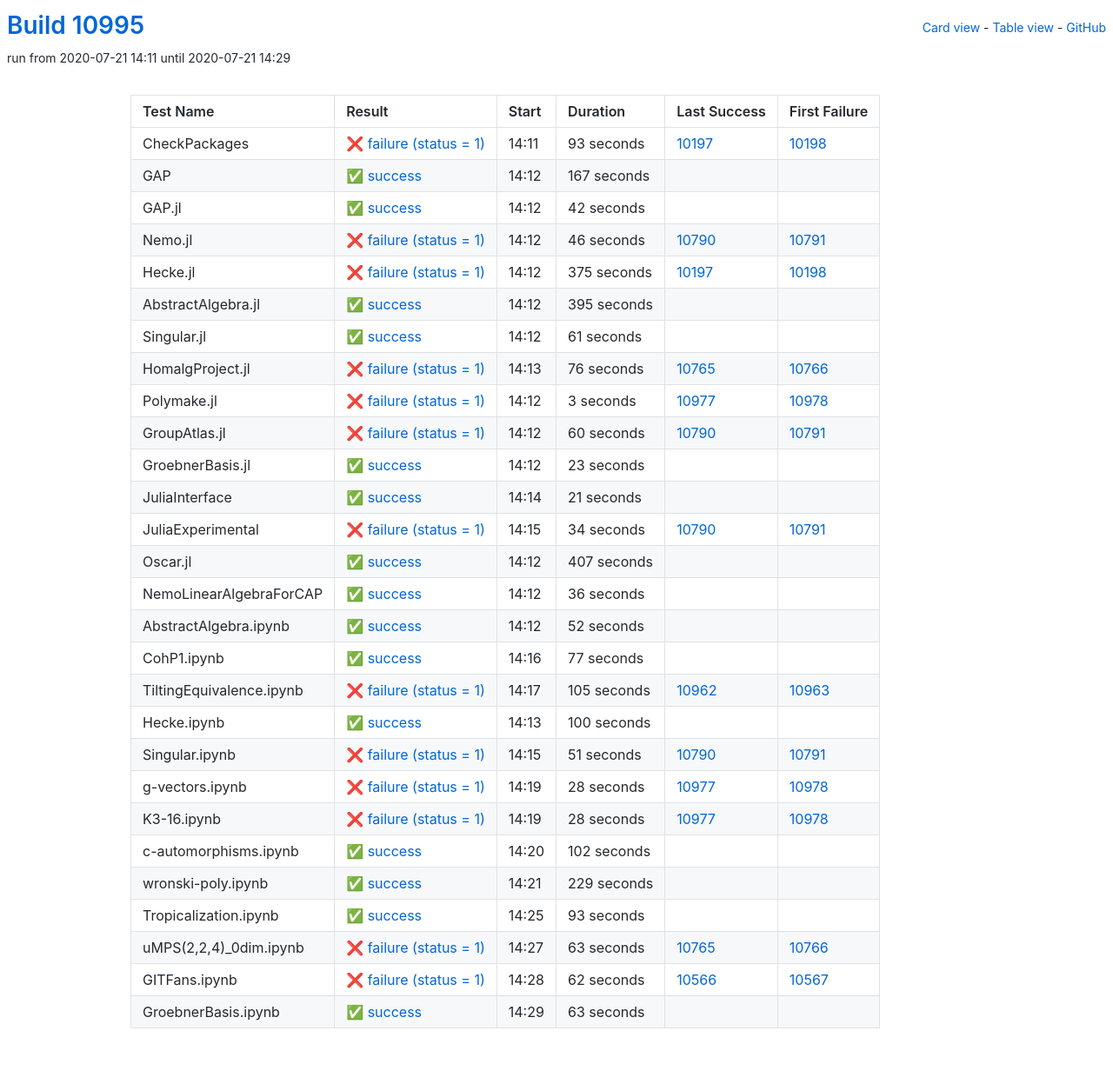
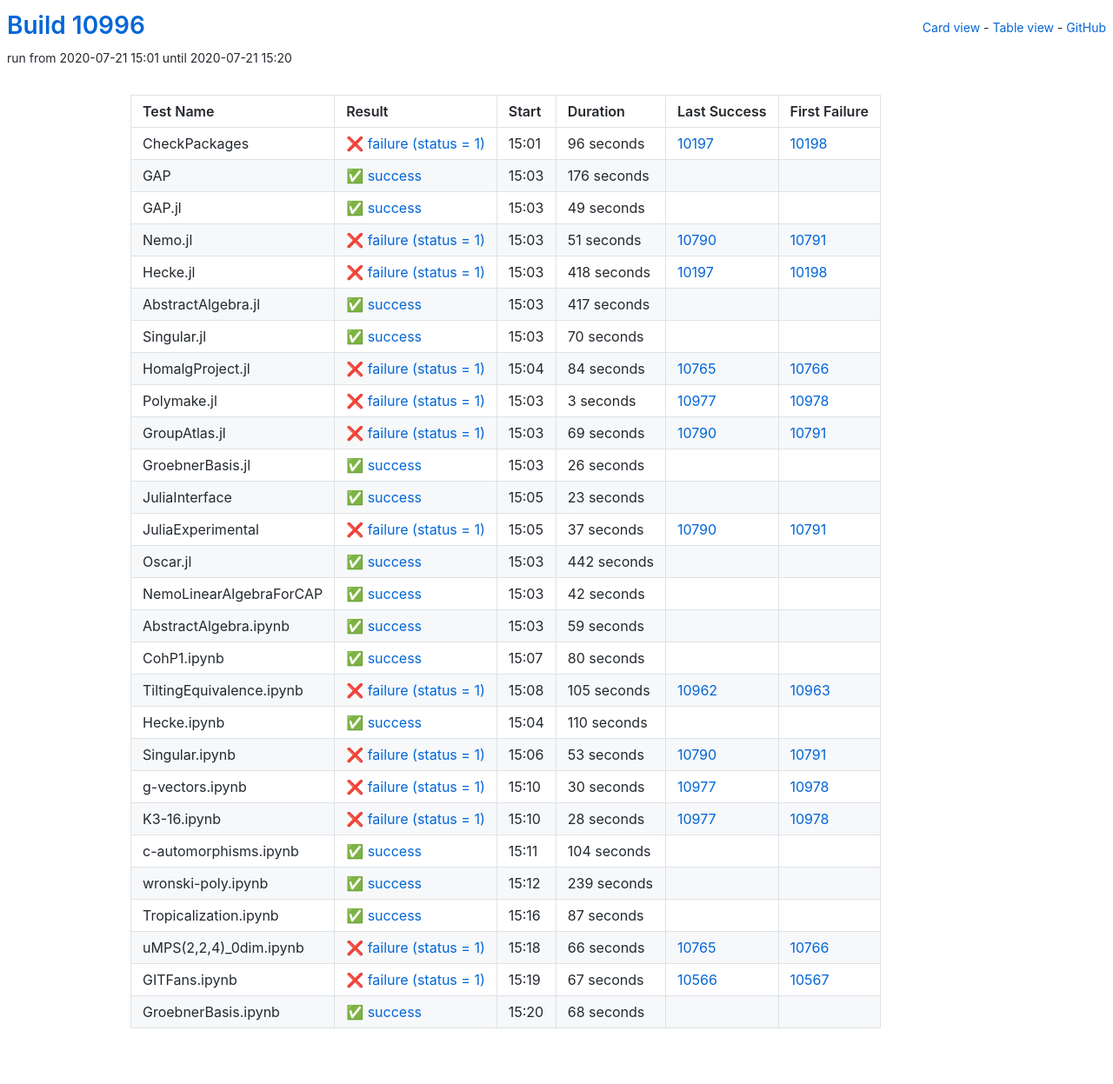
Before and after one commit to oscar-system/oscar-ci-status, a Jekyll site: the page built from table.html, in a window 1280 px wide. Shown: the whole page at 87% size. Built offline with Jekyll 4.4.1, drawn with Linux system fonts in a browser that asks for light colours.

Commit message:
Build #10996

```diff
--- a/_data/ci.yml
+++ b/_data/ci.yml
@@ -1,6 +1,6 @@
 ---
-build: 10995
-build_url: https://oscarci.mathematik.uni-kl.de/job/oscar/10995/
+build: 10996
+build_url: https://oscarci.mathematik.uni-kl.de/job/oscar/10996/
 job: oscar
 organization: oscar-system
 repo: oscar-ci-status
@@ -8,104 +8,104 @@ repourl: https://github.com/oscar-system/oscar-ci-status
 tests:
 - name: CheckPackages
   id: checkpackages
-  log: https://oscarci.mathematik.uni-kl.de/job/oscar/10995/artifact/logs/build-10995/CheckPackages.log
-  start: 2020-07-21 14:11
+  log: https://oscarci.mathematik.uni-kl.de/job/oscar/10996/artifact/logs/build-10996/CheckPackages.log
+  start: 2020-07-21 15:01
   success: false
   exitcode: 1
   status: failure
-  duration: 93
+  duration: 96
   last_success: 10197
   last_success_url: https://oscarci.mathematik.uni-kl.de/job/oscar/10197/
   first_failure: 10198
   first_failure_url: https://oscarci.mathematik.uni-kl.de/job/oscar/10198/
 - name: GAP
   id: gap
-  log: https://oscarci.mathematik.uni-kl.de/job/oscar/10995/artifact/logs/build-10995/GAP.log
-  start: 2020-07-21 14:12
+  log: https://oscarci.mathematik.uni-kl.de/job/oscar/10996/artifact/logs/build-10996/GAP.log
+  start: 2020-07-21 15:03
   success: true
   exitcode: 0
   status: success
-  duration: 167
+  duration: 176
   last_success: false
   last_success_url:
   first_failure: false
   first_failure_url:
 - name: GAP.jl
   id: gap-jl
-  log: https://oscarci.mathematik.uni-kl.de/job/oscar/10995/artifact/logs/build-10995/GAP.jl.log
-  start: 2020-07-21 14:12
+  log: https://oscarci.mathematik.uni-kl.de/job/oscar/10996/artifact/logs/build-10996/GAP.jl.log
+  start: 2020-07-21 15:03
   success: true
   exitcode: 0
   status: success
-  duration: 42
+  duration: 49
   last_success: false
   last_success_url:
   first_failure: false
   first_failure_url:
 - name: Nemo.jl
   id: nemo-jl
-  log: https://oscarci.mathematik.uni-kl.de/job/oscar/10995/artifact/logs/build-10995/Nemo.jl.log
-  start: 2020-07-21 14:12
+  log: https://oscarci.mathematik.uni-kl.de/job/oscar/10996/artifact/logs/build-10996/Nemo.jl.log
+  start: 2020-07-21 15:03
   success: false
   exitcode: 1
   status: failure
-  duration: 46
+  duration: 51
   last_success: 10790
   last_success_url: https://oscarci.mathematik.uni-kl.de/job/oscar/10790/
   first_failure: 10791
   first_failure_url: https://oscarci.mathematik.uni-kl.de/job/oscar/10791/
 - name: Hecke.jl
   id: hecke-jl
-  log: https://oscarci.mathematik.uni-kl.de/job/oscar/10995/artifact/logs/build-10995/Hecke.jl.log
-  start: 2020-07-21 14:12
+  log: https://oscarci.mathematik.uni-kl.de/job/oscar/10996/artifact/logs/build-10996/Hecke.jl.log
+  start: 2020-07-21 15:03
   success: false
   exitcode: 1
   status: failure
-  duration: 375
+  duration: 418
   last_success: 10197
   last_success_url: https://oscarci.mathematik.uni-kl.de/job/oscar/10197/
   first_failure: 10198
   first_failure_url: https://oscarci.mathematik.uni-kl.de/job/oscar/10198/
 - name: AbstractAlgebra.jl
   id: abstractalgebra-jl
-  log: https://oscarci.mathematik.uni-kl.de/job/oscar/10995/artifact/logs/build-10995/AbstractAlgebra.jl.log
-  start: 2020-07-21 14:12
+  log: https://oscarci.mathematik.uni-kl.de/job/oscar/10996/artifact/logs/build-10996/AbstractAlgebra.jl.log
+  start: 2020-07-21 15:03
   success: true
   exitcode: 0
   status: success
-  duration: 395
+  duration: 417
   last_success: false
   last_success_url:
   first_failure: false
   first_failure_url:
 - name: Singular.jl
   id: singular-jl
-  log: https://oscarci.mathematik.uni-kl.de/job/oscar/10995/artifact/logs/build-10995/Singular.jl.log
-  start: 2020-07-21 14:12
+  log: https://oscarci.mathematik.uni-kl.de/job/oscar/10996/artifact/logs/build-10996/Singular.jl.log
+  start: 2020-07-21 15:03
   success: true
   exitcode: 0
   status: success
-  duration: 61
+  duration: 70
   last_success: false
   last_success_url:
   first_failure: false
   first_failure_url:
 - name: HomalgProject.jl
   id: homalgproject-jl
-  log: https://oscarci.mathematik.uni-kl.de/job/oscar/10995/artifact/logs/build-10995/HomalgProject.jl.log
-  start: 2020-07-21 14:13
+  log: https://oscarci.mathematik.uni-kl.de/job/oscar/10996/artifact/logs/build-10996/HomalgProject.jl.log
+  start: 2020-07-21 15:04
   success: false
   exitcode: 1
   status: failure
-  duration: 76
+  duration: 84
   last_success: 10765
   last_success_url: https://oscarci.mathematik.uni-kl.de/job/oscar/10765/
   first_failure: 10766
   first_failure_url: https://oscarci.mathematik.uni-kl.de/job/oscar/10766/
 - name: Polymake.jl
   id: polymake-jl
-  log: https://oscarci.mathematik.uni-kl.de/job/oscar/10995/artifact/logs/build-10995/Polymake.jl.log
-  start: 2020-07-21 14:12
+  log: https://oscarci.mathematik.uni-kl.de/job/oscar/10996/artifact/logs/build-10996/Polymake.jl.log
+  start: 2020-07-21 15:03
   success: false
   exitcode: 1
   status: failure
@@ -116,20 +116,32 @@ tests:
   first_failure_url: https://oscarci.mathematik.uni-kl.de/job/oscar/10978/
 - name: GroupAtlas.jl
   id: groupatlas-jl
-  log: https://oscarci.mathematik.uni-kl.de/job/oscar/10995/artifact/logs/build-10995/GroupAtlas.jl.log
-  start: 2020-07-21 14:12
+  log: https://oscarci.mathematik.uni-kl.de/job/oscar/10996/artifact/logs/build-10996/GroupAtlas.jl.log
+  start: 2020-07-21 15:03
   success: false
   exitcode: 1
   status: failure
-  duration: 60
+  duration: 69
   last_success: 10790
   last_success_url: https://oscarci.mathematik.uni-kl.de/job/oscar/10790/
   first_failure: 10791
   first_failure_url: https://oscarci.mathematik.uni-kl.de/job/oscar/10791/
 - name: GroebnerBasis.jl
   id: groebnerbasis-jl
-  log: https://oscarci.mathematik.uni-kl.de/job/oscar/10995/artifact/logs/build-10995/GroebnerBasis.jl.log
-  start: 2020-07-21 14:12
+  log: https://oscarci.mathematik.uni-kl.de/job/oscar/10996/artifact/logs/build-10996/GroebnerBasis.jl.log
+  start: 2020-07-21 15:03
+  success: true
+  exitcode: 0
+  status: success
+  duration: 26
+  last_success: false
+  last_success_url:
+  first_failure: false
+  first_failure_url:
+- name: JuliaInterface
+  id: juliainterface
+  log: https://oscarci.mathematik.uni-kl.de/job/oscar/10996/artifact/logs/build-10996/JuliaInterface.log
+  start: 2020-07-21 15:05
   success: true
   exitcode: 0
   status: success
@@ -138,82 +150,70 @@ tests:
   last_success_url:
   first_failure: false
   first_failure_url:
-- name: JuliaInterface
-  id: juliainterface
-  log: https://oscarci.mathematik.uni-kl.de/job/oscar/10995/artifact/logs/build-10995/JuliaInterface.log
-  start: 2020-07-21 14:14
-  success: true
-  exitcode: 0
-  status: success
-  duration: 21
-  last_success: false
-  last_success_url:
-  first_failure: false
-  first_failure_url:
 - name: JuliaExperimental
   id: juliaexperimental
-  log: https://oscarci.mathematik.uni-kl.de/job/oscar/10995/artifact/logs/build-10995/JuliaExperimental.log
-  start: 2020-07-21 14:15
+  log: https://oscarci.mathematik.uni-kl.de/job/oscar/10996/artifact/logs/build-10996/JuliaExperimental.log
+  start: 2020-07-21 15:05
   success: false
   exitcode: 1
   status: failure
-  duration: 34
+  duration: 37
   last_success: 10790
   last_success_url: https://oscarci.mathematik.uni-kl.de/job/oscar/10790/
   first_failure: 10791
   first_failure_url: https://oscarci.mathematik.uni-kl.de/job/oscar/10791/
 - name: Oscar.jl
   id: oscar-jl
-  log: https://oscarci.mathematik.uni-kl.de/job/oscar/10995/artifact/logs/build-10995/Oscar.jl.log
-  start: 2020-07-21 14:12
+  log: https://oscarci.mathematik.uni-kl.de/job/oscar/10996/artifact/logs/build-10996/Oscar.jl.log
+  start: 2020-07-21 15:03
   success: true
   exitcode: 0
   status: success
-  duration: 407
+  duration: 442
   last_success: false
   last_success_url:
   first_failure: false
   first_failure_url:
 - name: NemoLinearAlgebraForCAP
   id: nemolinearalgebraforcap
-  log: https://oscarci.mathematik.uni-kl.de/job/oscar/10995/artifact/logs/build-10995/NemoLinearAlgebraForCAP.log
-  start: 2020-07-21 14:12
+  log: https://oscarci.mathematik.uni-kl.de/job/oscar/10996/artifact/logs/build-10996/NemoLinearAlgebraForCAP.log
+  start: 2020-07-21 15:03
   success: true
   exitcode: 0
   status: success
-  duration: 36
+  duration: 42
   last_success: false
   last_success_url:
   first_failure: false
   first_failure_url:
 - name: AbstractAlgebra.ipynb
   id: abstractalgebra-ipynb
-  log: https://oscarci.mathematik.uni-kl.de/job/oscar/10995/artifact/logs/build-10995/AbstractAlgebra.ipynb.log
-  start: 2020-07-21 14:12
+  log: https://oscarci.mathematik.uni-kl.de/job/oscar/10996/artifact/logs/build-10996/AbstractAlgebra.ipynb.log
+  start: 2020-07-21 15:03
   success: true
   exitcode: 0
   status: success
-  duration: 52
+  duration: 59
   last_success: false
   last_success_url:
   first_failure: false
   first_failure_url:
 - name: CohP1.ipynb
   id: cohp1-ipynb
-  log: https://oscarci.mathematik.uni-kl.de/job/oscar/10995/artifact/logs/build-10995/CohP1.ipynb.log
-  start: 2020-07-21 14:16
+  log: https://oscarci.mathematik.uni-kl.de/job/oscar/10996/artifact/logs/build-10996/CohP1.ipynb.log
+  start: 2020-07-21 15:07
   success: true
   exitcode: 0
   status: success
-  duration: 77
+  duration: 80
   last_success: false
   last_success_url:
   first_failure: false
   first_failure_url:
 - name: TiltingEquivalence.ipynb
   id: tiltingequivalence-ipynb
-  log: https://oscarci.mathematik.uni-kl.de/job/oscar/10995/artifact/logs/build-10995/TiltingEquivalence.ipynb.log
-  start: 2020-07-21 14:17
+  log: https://oscarci.mathematik.uni-kl.de/job/oscar/10996/artifact/logs/build-10996/TiltingEquivalence.ipynb.log
+  start: 2020-07-21 15:08
   success: false
   exitcode: 1
   status: failure
@@ -224,44 +224,44 @@ tests:
   first_failure_url: https://oscarci.mathematik.uni-kl.de/job/oscar/10963/
 - name: Hecke.ipynb
   id: hecke-ipynb
-  log: https://oscarci.mathematik.uni-kl.de/job/oscar/10995/artifact/logs/build-10995/Hecke.ipynb.log
-  start: 2020-07-21 14:13
+  log: https://oscarci.mathematik.uni-kl.de/job/oscar/10996/artifact/logs/build-10996/Hecke.ipynb.log
+  start: 2020-07-21 15:04
   success: true
   exitcode: 0
   status: success
-  duration: 100
+  duration: 110
   last_success: false
   last_success_url:
   first_failure: false
   first_failure_url:
 - name: Singular.ipynb
   id: singular-ipynb
-  log: https://oscarci.mathematik.uni-kl.de/job/oscar/10995/artifact/logs/build-10995/Singular.ipynb.log
-  start: 2020-07-21 14:15
+  log: https://oscarci.mathematik.uni-kl.de/job/oscar/10996/artifact/logs/build-10996/Singular.ipynb.log
+  start: 2020-07-21 15:06
   success: false
   exitcode: 1
   status: failure
-  duration: 51
+  duration: 53
   last_success: 10790
   last_success_url: https://oscarci.mathematik.uni-kl.de/job/oscar/10790/
   first_failure: 10791
   first_failure_url: https://oscarci.mathematik.uni-kl.de/job/oscar/10791/
 - name: g-vectors.ipynb
   id: g-vectors-ipynb
-  log: https://oscarci.mathematik.uni-kl.de/job/oscar/10995/artifact/logs/build-10995/g-vectors.ipynb.log
-  start: 2020-07-21 14:19
+  log: https://oscarci.mathematik.uni-kl.de/job/oscar/10996/artifact/logs/build-10996/g-vectors.ipynb.log
+  start: 2020-07-21 15:10
   success: false
   exitcode: 1
   status: failure
-  duration: 28
+  duration: 30
   last_success: 10977
   last_success_url: https://oscarci.mathematik.uni-kl.de/job/oscar/10977/
   first_failure: 10978
   first_failure_url: https://oscarci.mathematik.uni-kl.de/job/oscar/10978/
 - name: K3-16.ipynb
   id: k3-16-ipynb
-  log: https://oscarci.mathematik.uni-kl.de/job/oscar/10995/artifact/logs/build-10995/K3-16.ipynb.log
-  start: 2020-07-21 14:19
+  log: https://oscarci.mathematik.uni-kl.de/job/oscar/10996/artifact/logs/build-10996/K3-16.ipynb.log
+  start: 2020-07-21 15:10
   success: false
   exitcode: 1
   status: failure
@@ -272,72 +272,72 @@ tests:
   first_failure_url: https://oscarci.mathematik.uni-kl.de/job/oscar/10978/
 - name: c-automorphisms.ipynb
   id: c-automorphisms-ipynb
-  log: https://oscarci.mathematik.uni-kl.de/job/oscar/10995/artifact/logs/build-10995/c-automorphisms.ipynb.log
-  start: 2020-07-21 14:20
+  log: https://oscarci.mathematik.uni-kl.de/job/oscar/10996/artifact/logs/build-10996/c-automorphisms.ipynb.log
+  start: 2020-07-21 15:11
   success: true
   exitcode: 0
   status: success
-  duration: 102
+  duration: 104
   last_success: false
   last_success_url:
   first_failure: false
   first_failure_url:
 - name: wronski-poly.ipynb
   id: wronski-poly-ipynb
-  log: https://oscarci.mathematik.uni-kl.de/job/oscar/10995/artifact/logs/build-10995/wronski-poly.ipynb.log
-  start: 2020-07-21 14:21
+  log: https://oscarci.mathematik.uni-kl.de/job/oscar/10996/artifact/logs/build-10996/wronski-poly.ipynb.log
+  start: 2020-07-21 15:12
   success: true
   exitcode: 0
   status: success
-  duration: 229
+  duration: 239
   last_success: false
   last_success_url:
   first_failure: false
   first_failure_url:
 - name: Tropicalization.ipynb
   id: tropicalization-ipynb
-  log: https://oscarci.mathematik.uni-kl.de/job/oscar/10995/artifact/logs/build-10995/Tropicalization.ipynb.log
-  start: 2020-07-21 14:25
+  log: https://oscarci.mathematik.uni-kl.de/job/oscar/10996/artifact/logs/build-10996/Tropicalization.ipynb.log
+  start: 2020-07-21 15:16
   success: true
   exitcode: 0
   status: success
-  duration: 93
+  duration: 87
   last_success: false
   last_success_url:
   first_failure: false
   first_failure_url:
 - name: uMPS(2,2,4)_0dim.ipynb
   id: umps-2-2-4-0dim-ipynb
-  log: https://oscarci.mathematik.uni-kl.de/job/oscar/10995/artifact/logs/build-10995/uMPS-2-2-4-_0dim.ipynb.log
-  start: 2020-07-21 14:27
+  log: https://oscarci.mathematik.uni-kl.de/job/oscar/10996/artifact/logs/build-10996/uMPS-2-2-4-_0dim.ipynb.log
+  start: 2020-07-21 15:18
   success: false
   exitcode: 1
   status: failure
-  duration: 63
+  duration: 66
   last_success: 10765
   last_success_url: https://oscarci.mathematik.uni-kl.de/job/oscar/10765/
   first_failure: 10766
   first_failure_url: https://oscarci.mathematik.uni-kl.de/job/oscar/10766/
 - name: GITFans.ipynb
   id: gitfans-ipynb
-  log: https://oscarci.mathematik.uni-kl.de/job/oscar/10995/artifact/logs/build-10995/GITFans.ipynb.log
-  start: 2020-07-21 14:28
+  log: https://oscarci.mathematik.uni-kl.de/job/oscar/10996/artifact/logs/build-10996/GITFans.ipynb.log
+  start: 2020-07-21 15:19
   success: false
   exitcode: 1
   status: failure
-  duration: 62
+  duration: 67
   last_success: 10566
   last_success_url: https://oscarci.mathematik.uni-kl.de/job/oscar/10566/
   first_failure: 10567
   first_failure_url: https://oscarci.mathematik.uni-kl.de/job/oscar/10567/
 - name: GroebnerBasis.ipynb
   id: groebnerbasis-ipynb
-  log: https://oscarci.mathematik.uni-kl.de/job/oscar/10995/artifact/logs/build-10995/GroebnerBasis.ipynb.log
-  start: 2020-07-21 14:29
+  log: https://oscarci.mathematik.uni-kl.de/job/oscar/10996/artifact/logs/build-10996/GroebnerBasis.ipynb.log
+  start: 2020-07-21 15:20
   success: true
   exitcode: 0
   status: success
-  duration: 63
+  duration: 68
   last_success: false
   last_success_url:
   first_failure: false
```
Also changed, not shown: README.md.
